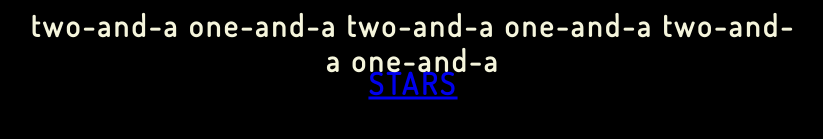
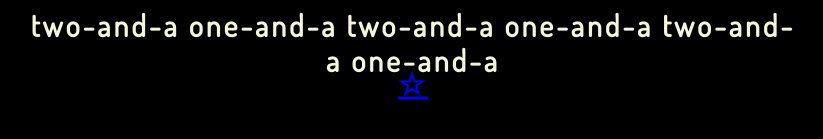
Before and after one commit to juliejdu/juliewebsite_interactive, a plain HTML site: page project 2_page2.html in a window 1280 px wide. Shown: the part 597-736 px from the top of the page, without its empty margins (227-1050 px from the left). Drawn offline with Linux system fonts and the light colour scheme.

Commit message:
Add files via upload

```diff
--- a/project 2_page2.html
+++ b/project 2_page2.html
@@ -18,7 +18,7 @@
         <span id="row4">two-and-a one-and-a two-and-a-one-and-a two-and-a one-and-a<br></span>
         <span id="row5"> two-and-a one-and-a two-and-a one-and-a two-and-a one-and-a<br></span>
         <span id="row6">two-and-a one-and-a two-and-a one-and-a two-and-a one-and-a<br></span>
-        <a id="home" href="project 2.html">STARS</a>
+        <a id="home" href="project 2_page3.html">☆</a>
     </div>
 
 </body>
```
